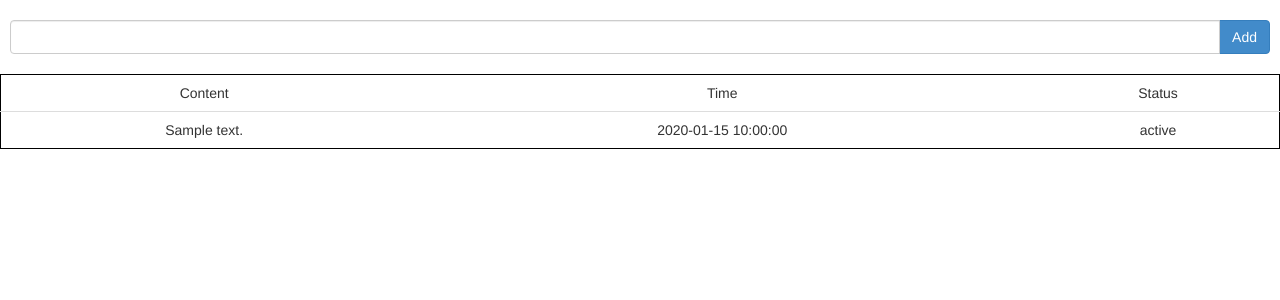
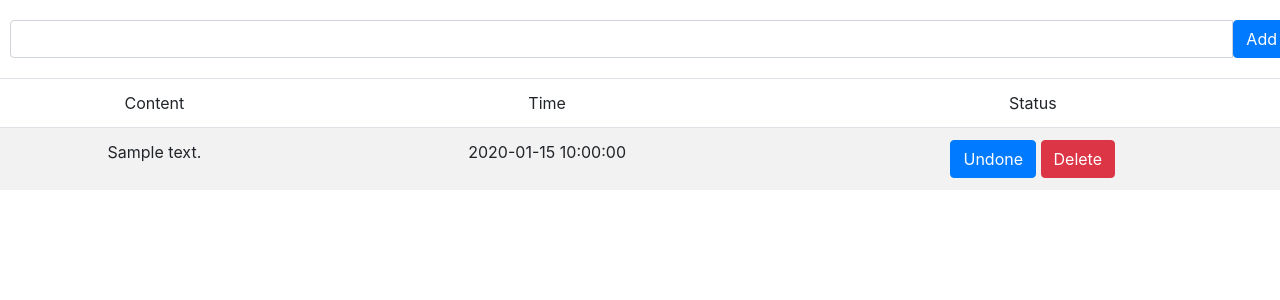
Before and after one commit to HC1058503505/awesomeFlask, a Flask app: template app/templates/index.html in a window 1280 px wide. Shown: the top 300 px of the page. Run offline with Flask 2, Linux system fonts and the light colour scheme; the template is opened without the code that fills it: most values are stand-ins (such as "Sample title", 1, 10 or a date in 2020); some libraries are stand-ins or nearby versions.

Commit message:
update save delete todo

```diff
--- a/app/static/index.css
+++ b/app/static/index.css
@@ -1,6 +1,3 @@
-.table {
-	border: 1px solid black;
-}
 
 .table th,td {
 	text-align: center;
--- a/app/templates/index.html
+++ b/app/templates/index.html
@@ -4,7 +4,8 @@
 	<title>Flask Todo</title>
 	<meta charset="utf-8">
 	<link rel="stylesheet" type="text/css" href="./static/index.css">
-	<link rel="stylesheet" type="text/css" href="./static/bootstrap.css">
+	<!-- <link rel="stylesheet" type="text/css" href="./static/bootstrap.css"> -->
+	<link rel="stylesheet" href="http://cdn.static.runoob.com/libs/bootstrap/3.3.7/css/bootstrap.min.css">
 </head>
 <body>
 	<form class="input-group" action="add" method="post">
@@ -14,7 +15,7 @@
 		</span>
 	</form>
 
-	<table class="table">
+	<table class="table table-striped">
 		<thead>
 			<tr>
 				<td>Content</td>
@@ -28,7 +29,14 @@
 			<tr>
 				<td>{{ t.content }}</td>
 				<td>{{ t.time }}</td>
-				<td>{{ t.status }}</td>
+				<td>
+					{% if t.status == 0 %}
+         				<a href="/done/{{ t.id }}" class="btn btn-primary">Done</a>
+        			{% else %}
+         				<a href="/undone/{{ t.id }}" class="btn btn-primary">Undone</a>
+        			{% endif %}
+        			<a href="/delete/{{ t.id }}" class="btn btn-danger">Delete</a>
+        		</td>
 			</tr>
 			{% endfor %}
 		</tbody>
```
Also changed, not shown: app/views.py (+24 -0 lines).
